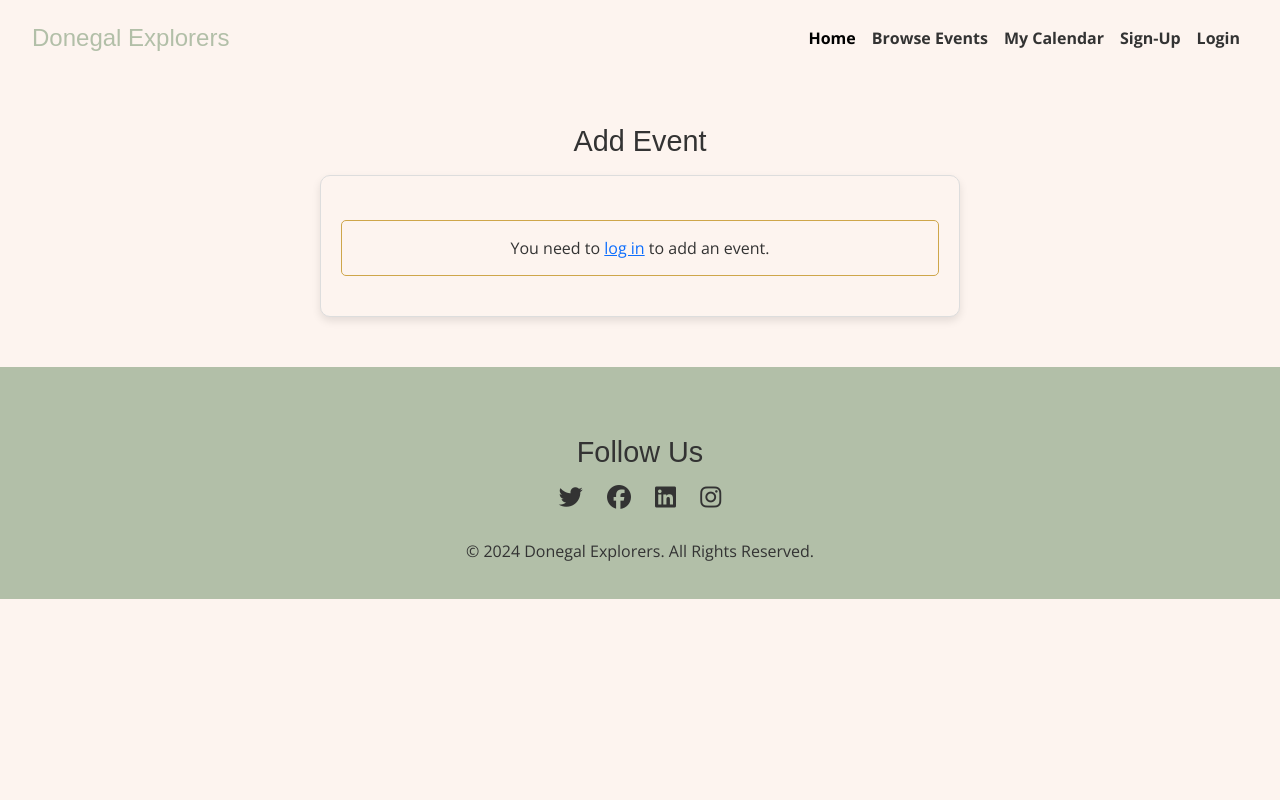
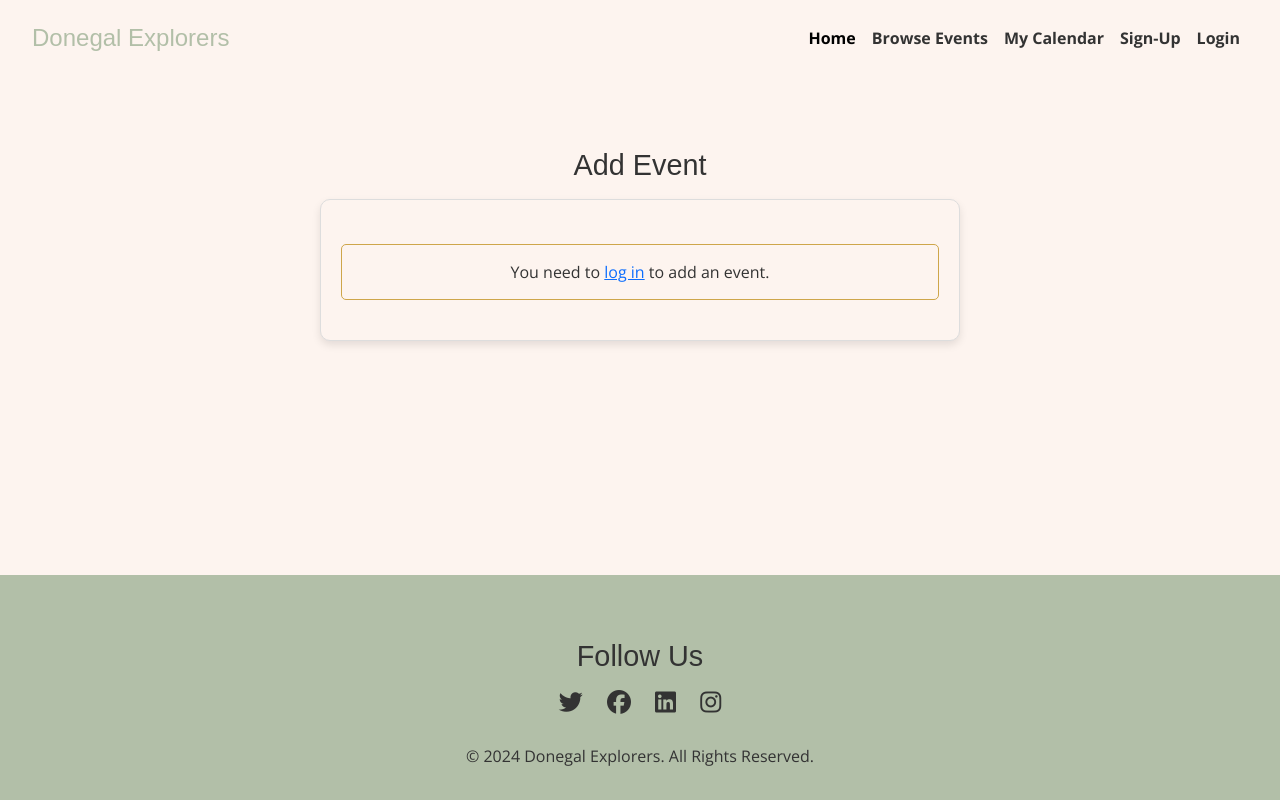
Before and after one commit to SophieMcGee/donegalexplorers, a Django app: page /add-event/ in a window 1280 px wide. Run offline with Django 4.2, Linux system fonts and the light colour scheme; parts of the project's set-up code (start-up, migrations or seed data) failed here and were passed over; some libraries are stand-ins or nearby versions.

Commit message:
Fix footer positioning and update base layouts for pages

```diff
--- a/static/css/style.css
+++ b/static/css/style.css
@@ -5,6 +5,17 @@ body {
     font-family: 'Open Sans', sans-serif;
     background-color: #FDF4EF;
     color: #333333;
+}
+
+html, body {
+    height: 100%;
+    margin: 0;
+}
+
+.flex-container {
+    min-height: 100vh;
+    display: flex;
+    flex-direction: column;
 }
 
 h1, h2, h3, h4, h5, h6 {
@@ -309,7 +320,7 @@ footer.footer-custom {
     color: #333333;
     text-align: center;
     padding: 20px 0;
-    margin-top: 50px;
+    margin-top: auto;
 }
 
 .footer-custom .social-icons {
--- a/templates/account/base.html
+++ b/templates/account/base.html
@@ -21,6 +21,7 @@
 </head>
 <body>
 
+    <div class="flex-container">
         {% block navbar %}
         <!-- Navigation -->
         <nav class="navbar navbar-custom navbar-expand-sm">
@@ -79,6 +80,7 @@
         <br>
             <p>&copy; 2024 Donegal Explorers. All Rights Reserved.</p>
         </footer>
+    </div>
 
     <script src="https://cdn.jsdelivr.net/npm/bootstrap@5.3.0/dist/js/bootstrap.bundle.min.js"></script>
 </body>
--- a/templates/base_layout.html
+++ b/templates/base_layout.html
@@ -23,7 +23,7 @@
      <!-- Font Awesome -->
      <script src="https://kit.fontawesome.com/c39eddf05d.js" crossorigin="anonymous"></script>
 </head>
-<body>
+<body class="d-flex flex-column min-vh-100">
 
     <!-- Navigation -->
     <nav class="navbar navbar-expand-sm navbar-custom">
@@ -66,14 +66,14 @@
         </div>
     </nav>
 
-    <main class="container-custom mt-5">
+    <main class="container-custom mt-5 flex-grow-1">
         {% block content %}
         <!-- Content Goes Here -->
         {% endblock content %}
     </main>
 
     <!-- Footer -->
-    <footer class="footer-custom">
+    <footer class="footer-custom mt-auto py-3">
          <!-- Social Media Section -->
     <section class="container text-center mt-5">
         <h3>Follow Us</h3>
```
Lines whose indentation alone changed are shown as unchanged.
